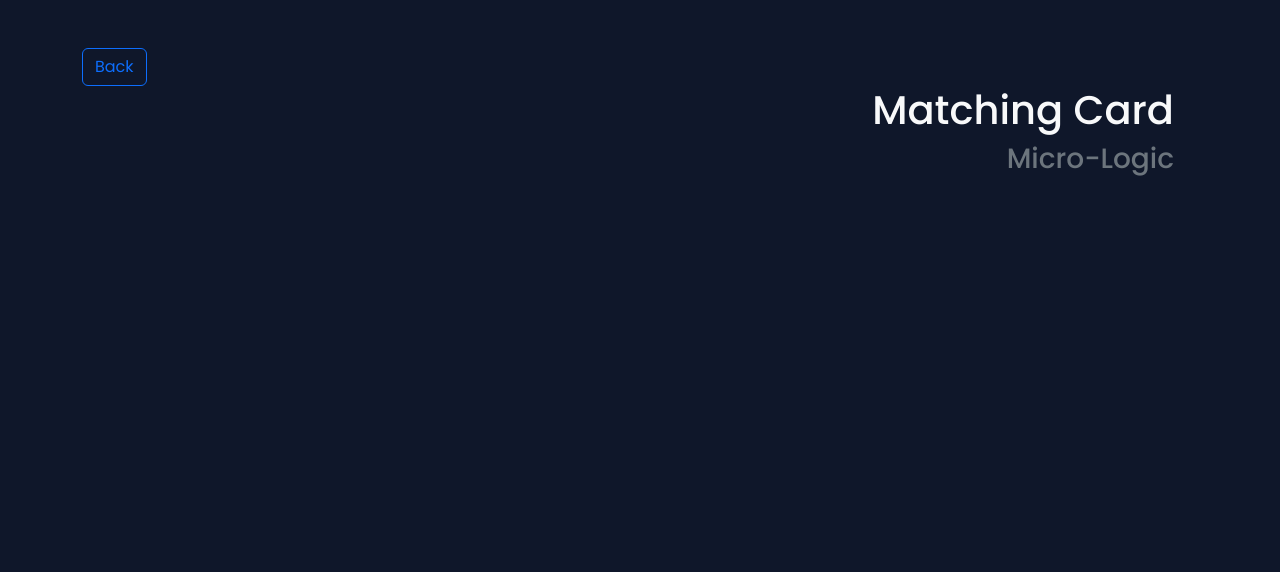
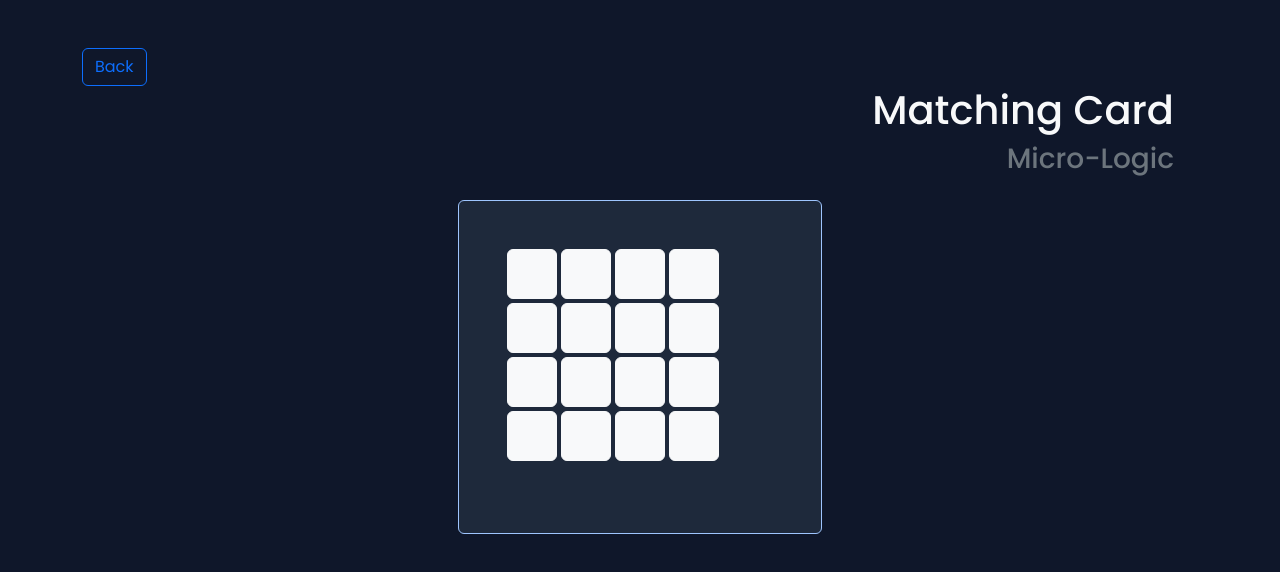
Before and after one commit to NubieMe/b51-micro-logic, a React (Vite) app: page /matching in a window 1280 px wide. Shown: the top 572 px of the page. Built offline with nearby package versions, Linux system fonts and the light colour scheme.

Commit message:
Matching Card added

```diff
--- /dev/null
+++ b/src/components/Cube.jsx
@@ -0,0 +1,11 @@
+import { cube_styles } from "../utils/styling"
+
+const Cube = ({ id, click, children, isHidden }) => {
+    return (
+        <button id={id} style={cube_styles} className="btn btn-light d-flex" onClick={click}>
+            {isHidden === true ? null : children}
+        </button>
+    )
+}
+
+export default Cube
--- a/src/pages/Matching.jsx
+++ b/src/pages/Matching.jsx
@@ -1,13 +1,134 @@
+import { useEffect, useState } from "react"
+import Cube from "../components/Cube"
 import Header from "../components/Header"
 import MainContainer from "../components/MainContainer"
 import Title from "../components/Title"
+import { miniCon_styles, subCon_styles } from "../utils/styling"
 
 const Matching = () => {
+    const [firstId, setFirstId] = useState("")
+    const [secondId, setSecondId] = useState("")
+    const [firstVal, setFirstVal] = useState("")
+    const [secondVal, setSecondVal] = useState("")
+    const [mixed, setMixed] = useState([])
+    const [hidden, setHidden] = useState([
+        true, true, true, true, true, true, true, true, true, true, true, true, true, true, true, true
+    ])
+
+    const negHidden = [
+        false, false, false, false, false, false, false, false, false, false, false, false, false, false, false, false
+    ]
+
+    const copy = [
+        true, true, true, true, true, true, true, true, true, true, true, true, true, true, true, true
+    ]
+
+    function compare(a, b) {
+        return JSON.stringify(a) === JSON.stringify(b)
+    }
+
+    const result = compare(hidden, negHidden)
+
+    const arr = ["🤖","🤖","🐺","🐺","🦁","🦁","🐯","🐯","🐻","🐻","🐨","🐨","🐼","🐼","🐵","🐵"]
+
+    let shuffled
+    useEffect(() => {
+        shuffled = arr
+        .map(value => ({ value, sort: Math.random() }))
+        .sort((a, b) => a.sort - b.sort)
+        .map(({ value }) => value)
+
+        setMixed(shuffled)
+    },[])
+
+    useEffect(() => {
+        if ((firstVal === "") && (secondVal === "")) {
+            return
+        } else if ((firstVal !== "") && (secondVal !== "")) {
+            if (firstVal !== secondVal) {
+                setTimeout(neg, 1000)
+                return
+            }
+            equal()
+            return
+        }
+
+    },[firstVal, secondVal])
+
+    function neg() {
+        hidden[firstId] = true
+        hidden[secondId] = true
+        setFirstVal("")
+        setSecondVal("")
+        setFirstId("")
+        setSecondId("")
+    }
+
+    function equal() {
+        setFirstVal("")
+        setSecondVal("")
+        setFirstId("")
+        setSecondId("")
+    }
+
+    function handle(e) {
+        const id = e.target.id
+        if (hidden[id] === false) return
+        if (firstVal === "") {
+            setFirstVal(mixed[id])
+            setFirstId(id)
+            hidden[id] = false
+        } else if (secondVal === "") {
+            setSecondVal(mixed[id])
+            setSecondId(id)
+            hidden[id] = false
+        }
+    }
+
+    function reset() {
+        shuffled = arr
+        .map(value => ({ value, sort: Math.random() }))
+        .sort((a, b) => a.sort - b.sort)
+        .map(({ value }) => value)
+
+        setMixed(shuffled)
+        setHidden(copy)
+    }
+
     return (
         <MainContainer>
             <Header isHome={false}>
                 <Title>Matching Card</Title>
             </Header>
+            <div style={miniCon_styles} className="p-5 border border-primary-subtle rounded">
+                <div className="d-flex flex-row gap-1 mb-1 bg-transparent">
+                    <Cube id={"0"} isHidden={hidden[0]} click={(e) => handle(e)}>{mixed[0]}</Cube>
+                    <Cube id={"1"} isHidden={hidden[1]} click={(e) => handle(e)}>{mixed[1]}</Cube>
+                    <Cube id={"2"} isHidden={hidden[2]} click={(e) => handle(e)}>{mixed[2]}</Cube>
+                    <Cube id={"3"} isHidden={hidden[3]} click={(e) => handle(e)}>{mixed[3]}</Cube>
+                </div>
+                <div className="d-flex flex-row gap-1 mb-1 bg-transparent">
+                    <Cube id={"4"} isHidden={hidden[4]} click={(e) => handle(e)}>{mixed[4]}</Cube>
+                    <Cube id={"5"} isHidden={hidden[5]} click={(e) => handle(e)}>{mixed[5]}</Cube>
+                    <Cube id={"6"} isHidden={hidden[6]} click={(e) => handle(e)}>{mixed[6]}</Cube>
+                    <Cube id={"7"} isHidden={hidden[7]} click={(e) => handle(e)}>{mixed[7]}</Cube>
+                </div>
+                <div className="d-flex flex-row gap-1 mb-1 bg-transparent">
+                    <Cube id={"8"} isHidden={hidden[8]} click={(e) => handle(e)}>{mixed[8]}</Cube>
+                    <Cube id={"9"} isHidden={hidden[9]} click={(e) => handle(e)}>{mixed[9]}</Cube>
+                    <Cube id={"10"} isHidden={hidden[10]} click={(e) => handle(e)}>{mixed[10]}</Cube>
+                    <Cube id={"11"} isHidden={hidden[11]} click={(e) => handle(e)}>{mixed[11]}</Cube>
+                </div>
+                <div className="d-flex flex-row gap-1 mb-4 bg-transparent">
+                    <Cube id={"12"} isHidden={hidden[12]} click={(e) => handle(e)}>{mixed[12]}</Cube>
+                    <Cube id={"13"} isHidden={hidden[13]} click={(e) => handle(e)}>{mixed[13]}</Cube>
+                    <Cube id={"14"} isHidden={hidden[14]} click={(e) => handle(e)}>{mixed[14]}</Cube>
+                    <Cube id={"15"} isHidden={hidden[15]} click={(e) => handle(e)}>{mixed[15]}</Cube>
+                </div>
+                {!result ? null : (
+                    <button className="btn btn-primary" onClick={() => reset()}>Play Again</button>
+                )}
+            </div>
         </MainContainer>
     )
 }
--- a/src/utils/styling.jsx
+++ b/src/utils/styling.jsx
@@ -15,6 +15,13 @@ export const cube_styles = {
     border: "1 solid #ccc"
 }
 
+export const miniCon_styles = {
+    backgroundColor: "#1e293b",
+    border: "1 solid #353f4f",
+    width: "45.5vh",
+    margin: "0 auto"
+}
+
 export const button_styles = {
     color: "#38bdf8",
     backgroundColor: "#162a42",
```
